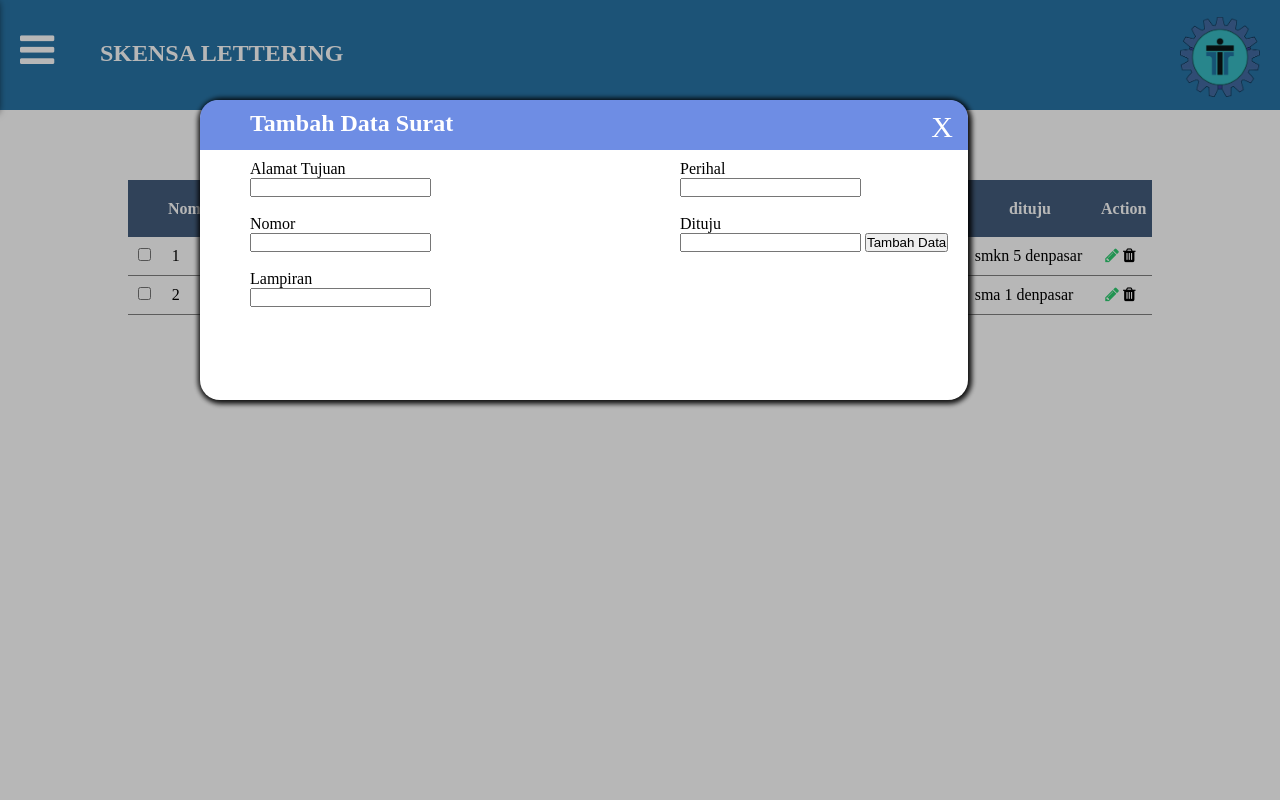
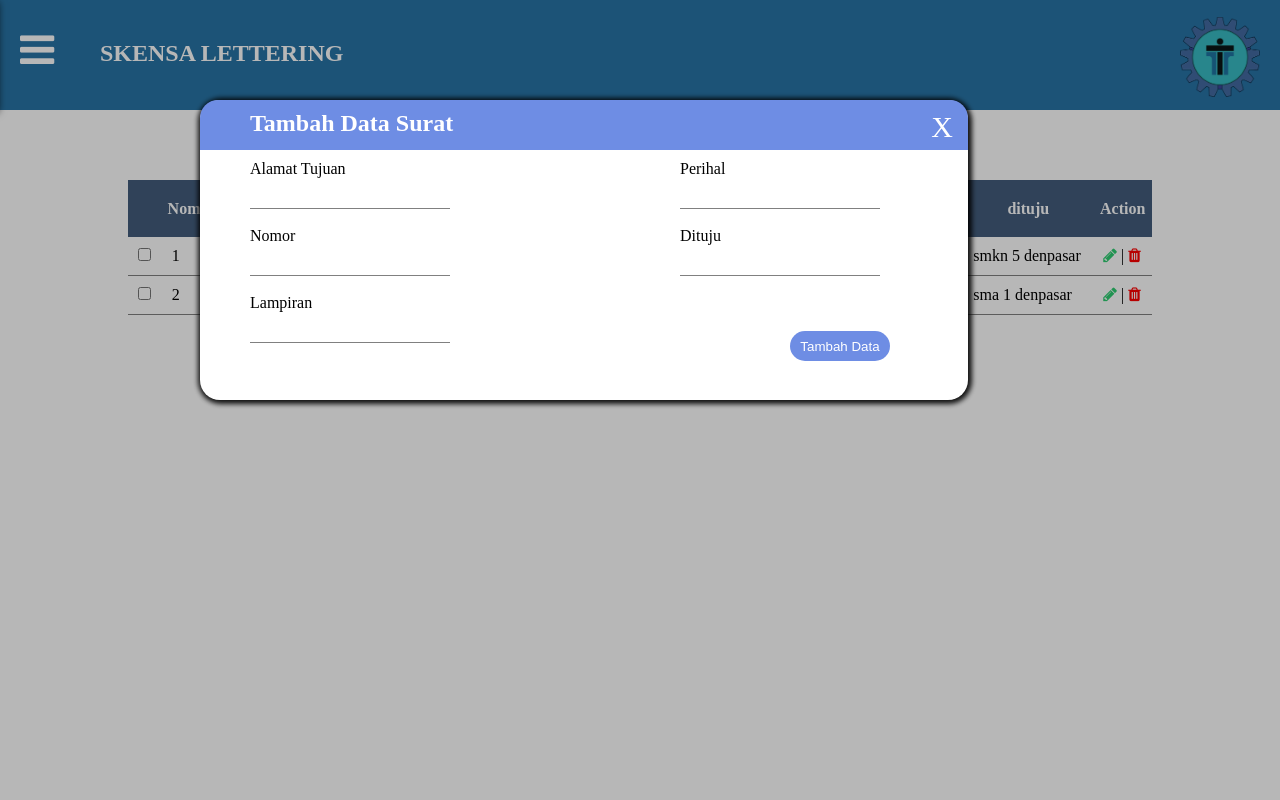
Before and after one commit to DitaYoga/Persuratan-Skensa, a PHP site: page /public/index.php in a window 1280 px wide, after a click on "Tambah Surat". Run offline with PHP 8.4, Linux system fonts and the light colour scheme; the visitor is signed in with stand-in values (Sample User, id 1); data comes from the database, SQL or seed files in the repository.

Commit message:
Menambahkan Delete dan mengubah form tambah data

```diff
--- a/asset/css/master.css
+++ b/asset/css/master.css
@@ -269,3 +269,19 @@ float: left;
 width: 300px;
 margin: 0 130px 0 50px;
 }
+form input{
+  border: none;
+  border-bottom: 1px solid grey;
+  width: 200px;
+  height: 30px;
+}
+form button{
+  margin-top: 55px;
+  margin-left: 110px;
+  width: 100px;
+  border-radius: 20px;
+  height: 30px;
+  border: none;
+  color: white;
+  background-color: rgb(110, 141, 228);
+}
--- a/public/index.php
+++ b/public/index.php
@@ -5,6 +5,7 @@ include "../config/config.php";
 $query = "SELECT * FROM arsip";
 
 $hasil = mysqli_query($conn, $query);
+
 session_start();
 if ($_SESSION['status'] != "login") {
   header('location:../index.php?pesan=belum_login');
@@ -78,8 +79,9 @@ if ($_SESSION['status'] != "login") {
             <td><?= $data["perihal"] ?></td>
             <td><?= $data["dituju"] ?></td>
             <td class="icon">
-              <i class="fa fa-pencil" id="edit"></i>
-              <i class="fa fa-trash" id="hapus"></i>
+            <a href="#"><i class="fa fa-pencil" id="edit"></i></a>
+            |
+            <a href="hapus.php?id=<?= $data['id_arsip'] ?>" style="color:red;"><i class="fa fa-trash" id="hapus"></i></a>
 
             </td>
           </tr>
@@ -117,11 +119,10 @@ if ($_SESSION['status'] != "login") {
           <input type="text" name="perihal" required>
           <br><br>
           <label for="">Dituju</label><br>
-          <input type="text" name="dituju" required>
+          <input type="text" name="dituju" required><br>
           <button type="submit" name="tambahdata">Tambah Data</button>
         </div>
       </form>
-      </table>
     </div>
   </div>
 
```
